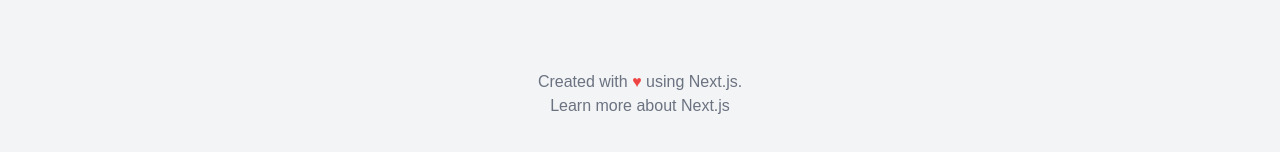
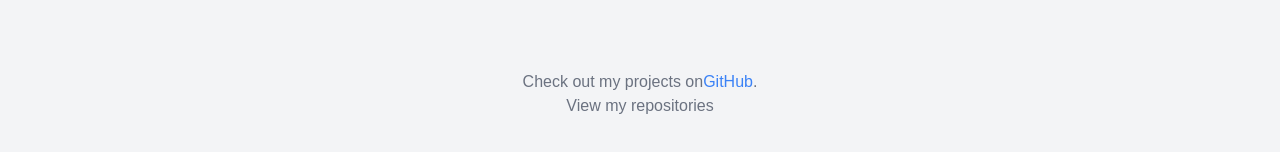
Before and after one commit to f-i-l-i-p/myprojects, a Next.js app: page / in a window 1280 px wide. Shown: the part 540-692 px from the top of the page. Built offline with nearby package versions, Linux system fonts and the light colour scheme.

Commit message:
Add github link

```diff
--- a/src/app/page.tsx
+++ b/src/app/page.tsx
@@ -32,16 +32,25 @@ export default function Home() {
       {/* Footer */}
       <footer className="mt-16 text-center text-gray-500 dark:text-gray-400">
         <p>
-          Created with <span className="text-red-500">♥</span> using Next.js.
+          Check out my projects on
+          <a
+            href="https://github.com/yourusername"
+            target="_blank"
+            rel="noopener noreferrer"
+            className="text-blue-500 hover:underline"
+          >
+            GitHub
+          </a>
+          .
         </p>
         <p>
           <a
-            href="https://nextjs.org"
+            href="https://github.com/yourusername?tab=repositories"
             target="_blank"
             rel="noopener noreferrer"
             className="hover:underline"
           >
-            Learn more about Next.js
+            View my repositories
           </a>
         </p>
       </footer>
```
